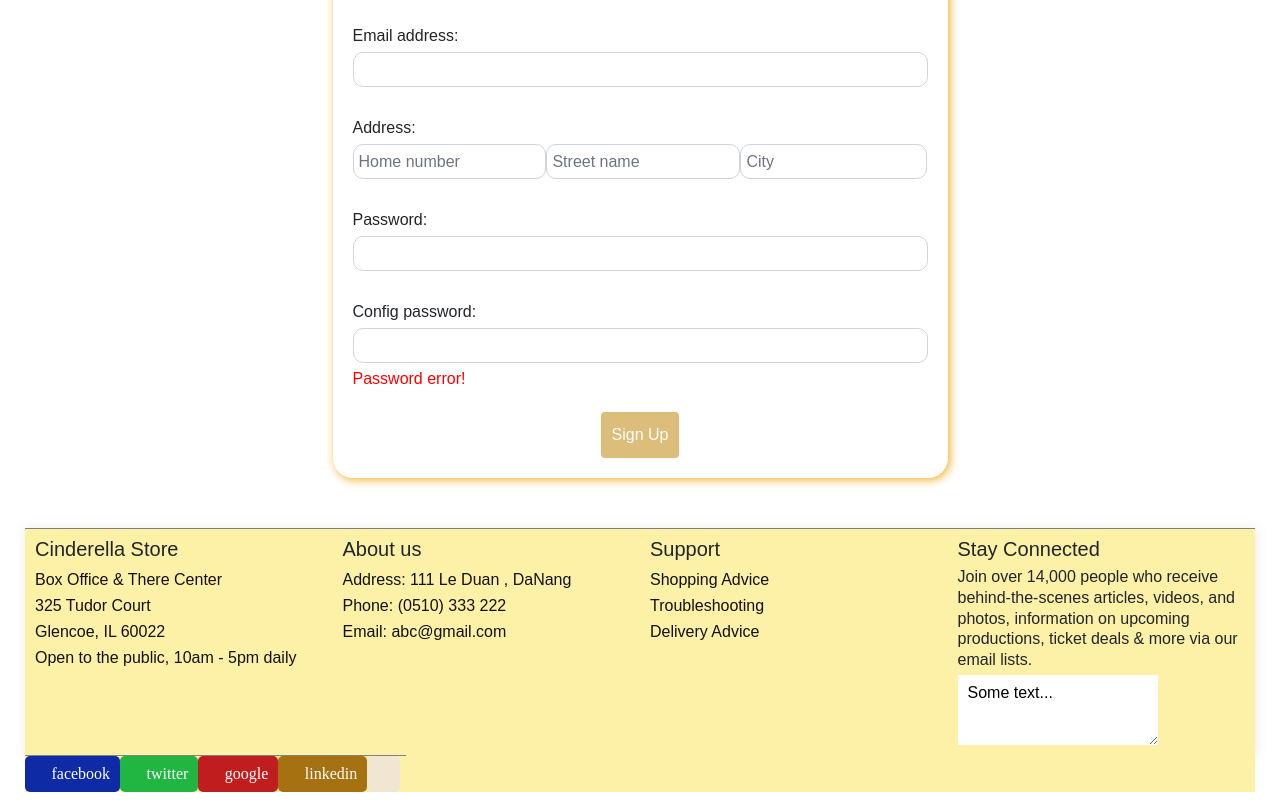
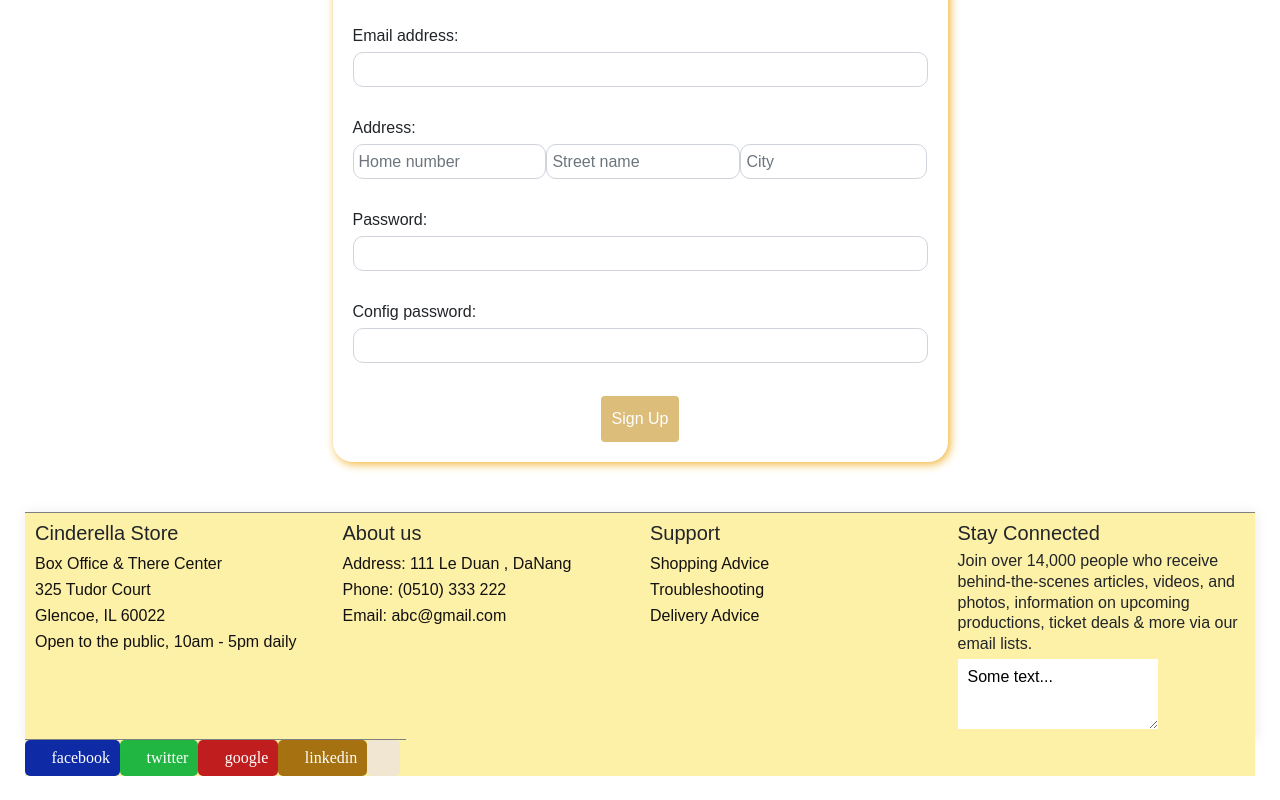
Before and after one commit to at-lieuphan/AT-LieuPhanT-FE-Angular, an Angular app in the folder Angular-d6/: page / in a window 1280 px wide. Shown: the part 552-1352 px from the top of the page. Built offline with nearby package versions, Linux system fonts and the light colour scheme; a web font is replaced by a local one.

Commit message:
register ts

```diff
--- a/Angular-d6/src/app/auth/components/register/register.component.html
+++ b/Angular-d6/src/app/auth/components/register/register.component.html
@@ -38,7 +38,6 @@
         <label for="">Config password:</label>
         <input type="password" class="form-control mt-2 mb-2" name="passconf" [(ngModel)]="passConfig" #passConf="ngModel" required>
         <div class="log-error" *ngIf="passConf.invalid && (passConf.dirty || passConf.touched)">Required!</div>
-        <div class="log-error" *ngIf="!isValidPass">Password error!</div>
       </div>
       <div>
         <button class="btn btn-sign d-flex mg-auto" [disabled]="registerForm.invalid">Sign Up</button>
```
